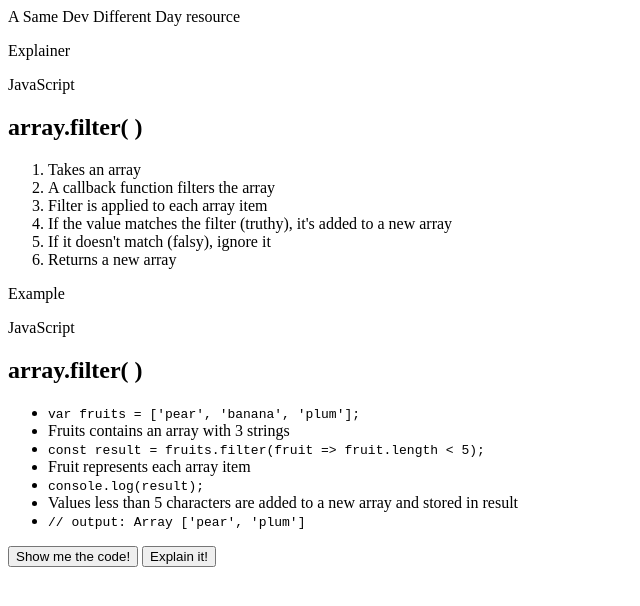
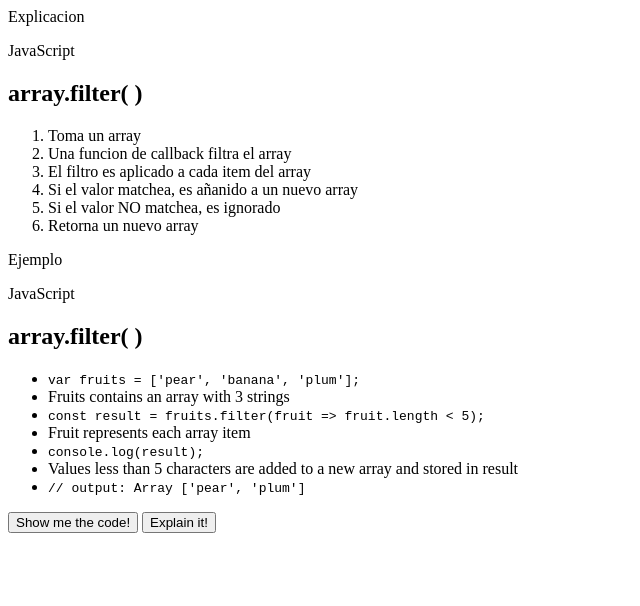
Before and after one commit to Peibl/code-notes, a website: page index.html in a window 1280 px wide. Shown: the whole page, without its empty margins (0-640 px from the left). Drawn offline with Linux system fonts and the light colour scheme.

Commit message:
1 file modified

```diff
--- a/index.html
+++ b/index.html
@@ -1,8 +1,8 @@
-<div class="header">A <span class="attribution">Same Dev Different Day</span> resource <a href="https://dev.to/danielharding" target="_blank"><i class="fab fa-dev"></i></a><a href="https://twitter.com/danielharding" target="_blank"><i class="fab fa-twitter-square"></i></a></div>
+
     <div class="container">
         <section id="front" class="card">
             <div class="banner">
-                <p>Explainer</p>
+                <p>Explicacion</p>
             </div>
             <div class="tab">
                 <p><i class="fab fa-js-square" aria-hidden="true"></i>JavaScript</p>
@@ -10,18 +10,18 @@
             <div class="main">
                 <h1><i class="fas fa-filter" aria-hidden="true"></i>array.filter( )</h1>
                 <ol>
-                    <li>Takes an array</li>
-                    <li>A callback function filters the array</li>
-                    <li>Filter is applied to each array item</li>
-                    <li>If the value matches the filter (truthy), it's added to a new array</li>
-                    <li>If it doesn't match (falsy), ignore it</li>
-                    <li>Returns a new array</li>
+                    <li>Toma un array</li>
+                    <li>Una funcion de callback filtra el array</li>
+                    <li>El filtro es aplicado a cada item del array</li>
+                    <li>Si el valor matchea, es añanido a un nuevo array</li>
+                    <li>Si el valor NO matchea, es ignorado</li>
+                    <li>Retorna un nuevo array</li>
                 </ol>
             </div>
         </section>
         <section id="back" class="card hide">
             <div class="banner">
-                <p>Example</p>
+                <p>Ejemplo</p>
             </div>
             <div class="tab">
                 <p><i class="fab fa-js-square"></i>JavaScript</p>
```
